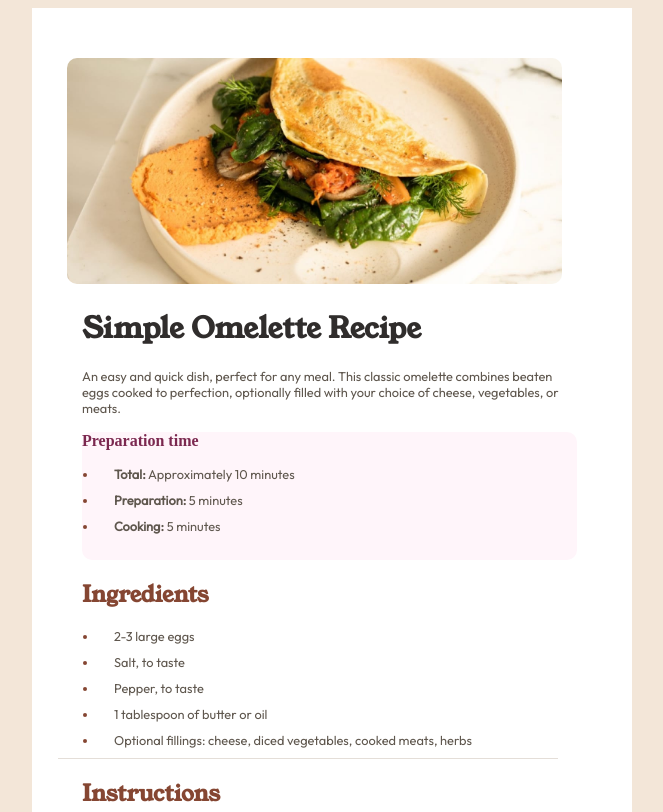
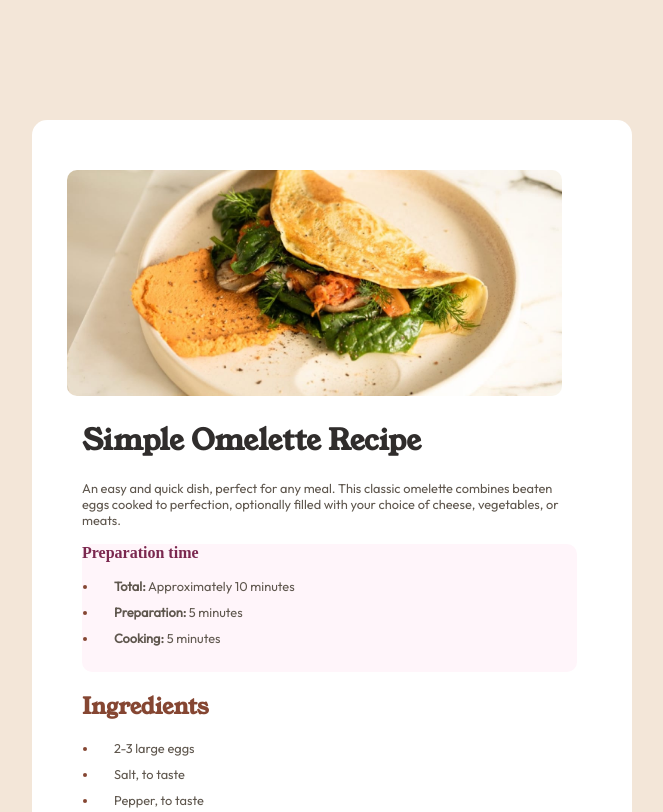
Before and after one commit to TorCanHack/Recipe-page, a plain HTML site: page index.html in a window 1280 px wide. Shown: the top 812 px of the page, without its empty margins (308-971 px from the left). Drawn offline with Linux system fonts and the light colour scheme.

Commit message:
Update styles.css

```diff
--- a/styles.css
+++ b/styles.css
@@ -98,7 +98,10 @@ td {
     main {
         width: 500px;
         background-color: white;
+        margin-top: 120px;
         padding: 50px;
+        border-radius: 15px 15px;
+
     }
 
     img {
```
